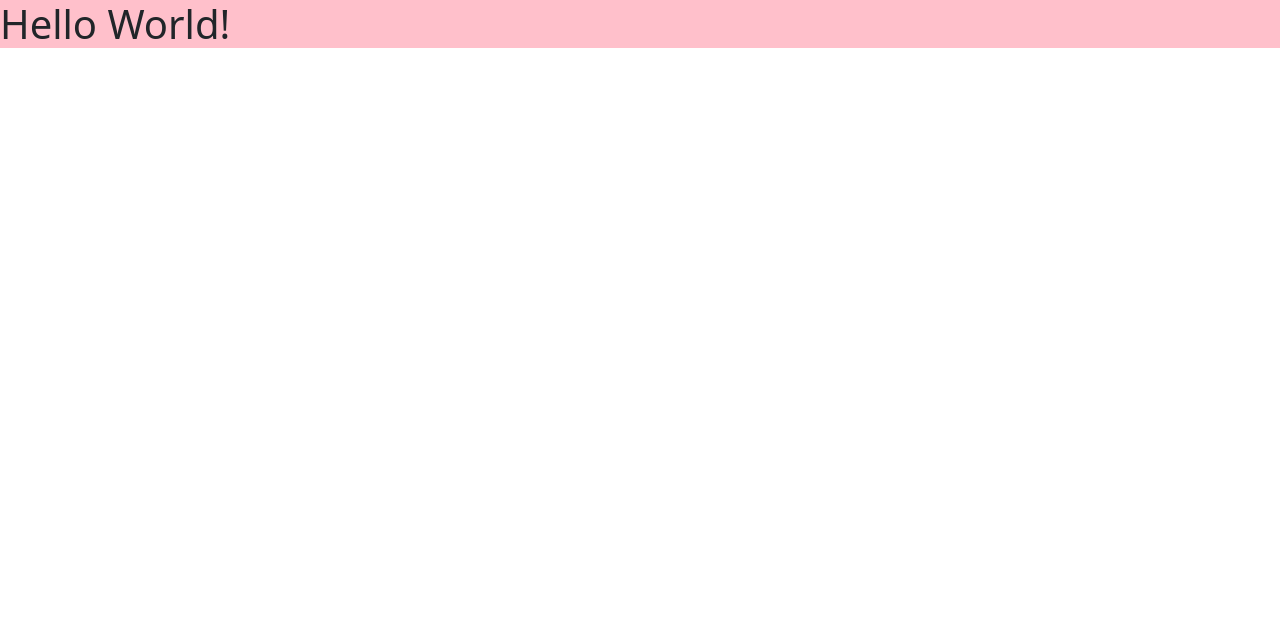
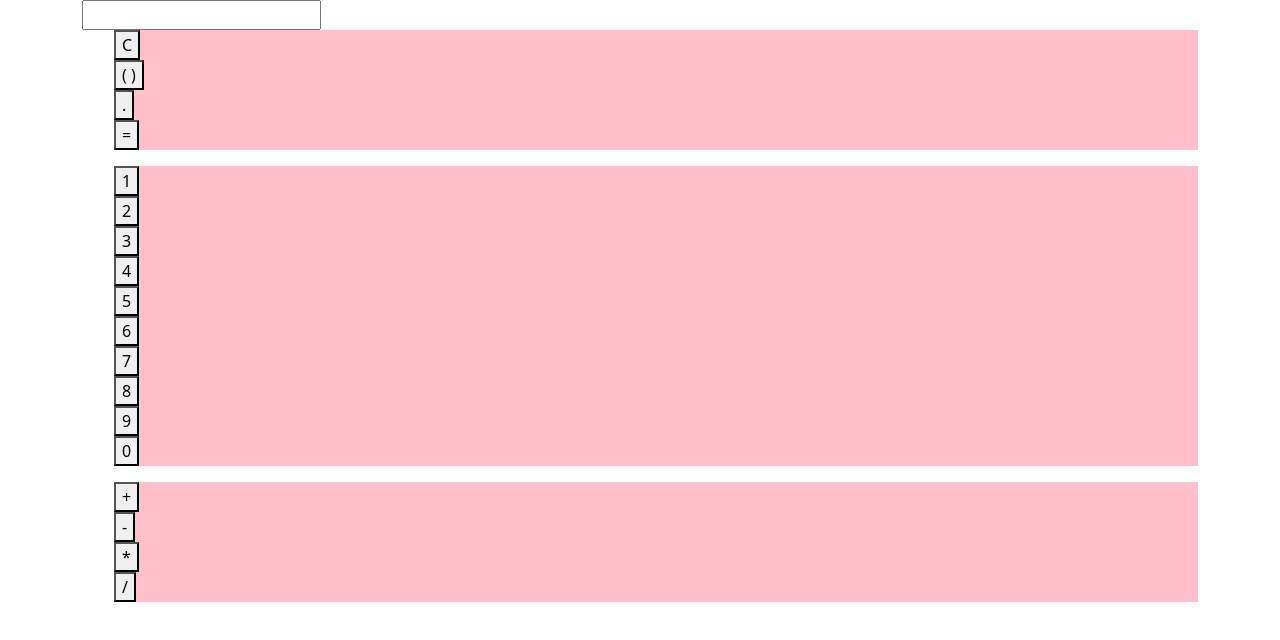
Before and after one commit to K-D-Piper/Calculator-Js-Project, a plain HTML site: page index.html in a window 1280 px wide. Drawn offline with Linux system fonts and the light colour scheme.

Commit message:
Added buttons
Added div for calculator and buttons.. Added section for input

```diff
--- a/index.html
+++ b/index.html
@@ -5,10 +5,44 @@
     <meta name="viewport" content="width=device-width, initial-scale=1.0">
     <link rel="stylesheet" href="style/bootstrap.css">
     <link rel="stylesheet" href="style/style.css">
-    <title>Document</title>
+    <title>Calculator</title>
 </head>
 <body>
-    <h1>Hello World!</h1>
+    <div class="all-in-one container"> <!--all-in-one container START -->
+        <div class="row"> <!-- all-in-one row START-->
+            <div class="calculator container"> <!--calculator container START-->
+                <div class="calcDisplay">
+                    <input type="number" name="display" id="calcDisplayID" readonly>
+                </div>
+                <div class="calcButtons" id="calcButtonsID">
+                    <ul class="buttWorkers">
+                        <li><button> C </button></li>
+                        <li><button> ( ) </button></li>
+                        <li><button> . </button></li>
+                        <li><button> = </button></li>
+                    </ul>
+                    <ul class = buttNums>
+                        <li><button> 1 </button></li>
+                        <li><button> 2 </button></li>
+                        <li><button> 3 </button></li>
+                        <li><button> 4 </button></li>
+                        <li><button> 5 </button></li>
+                        <li><button> 6 </button></li>
+                        <li><button> 7 </button></li>
+                        <li><button> 8 </button></li>
+                        <li><button> 9 </button></li>
+                        <li><button> 0 </button></li>
+                    </ul>
+                    <ul class="buttOpps">
+                        <li><button> + </button></li>
+                        <li><button> - </button></li>
+                        <li><button> * </button></li>
+                        <li><button> / </button></li>
+                    </ul>
+                </div> <!--calcButtons END-->
+            </div> <!--calculator container END-->
+        </div> <!--all-in-one row END -->
+    </div> <!--all-in-one container END -->
 </body>
 <script type="text/javascript" src="apps.js"></script>
 </html>
--- a/style/style.css
+++ b/style/style.css
@@ -1,3 +1,4 @@
-h1{
+.calcButtons ul li {
+    list-style-type: none;
     background-color: pink;
 }
```
